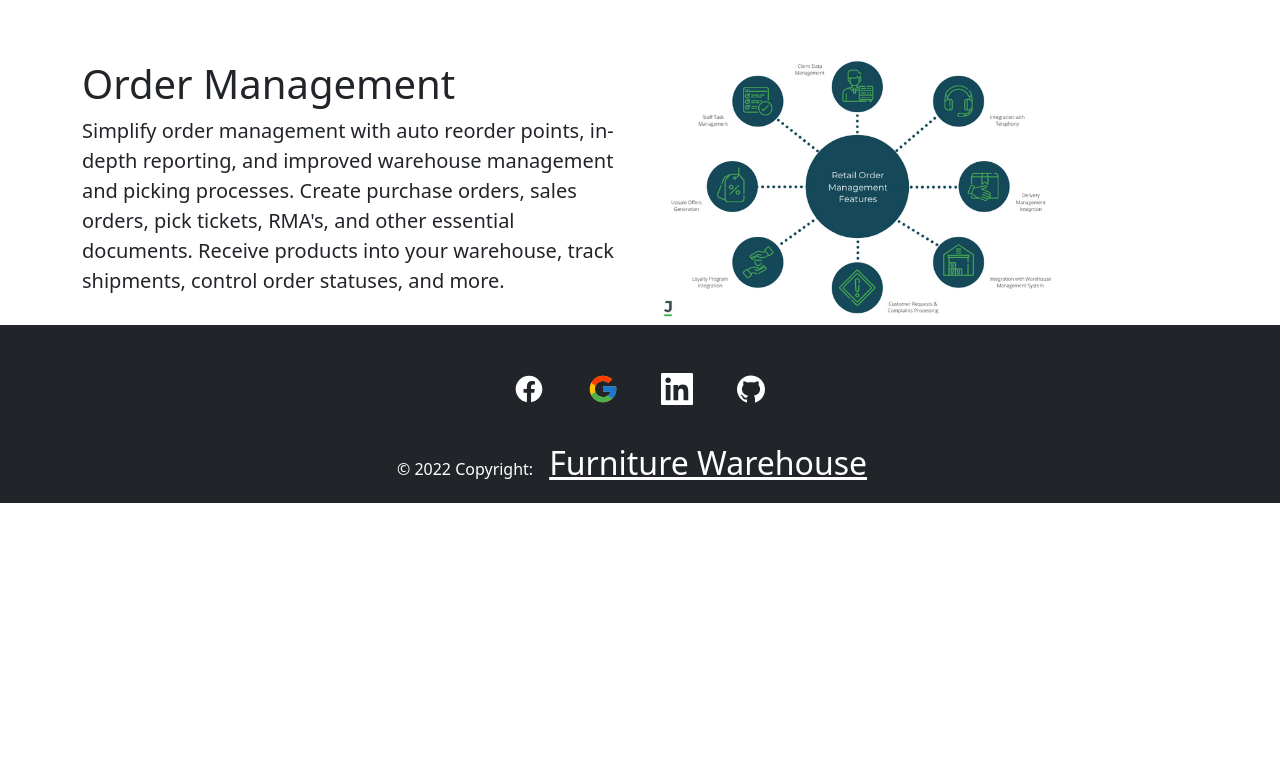
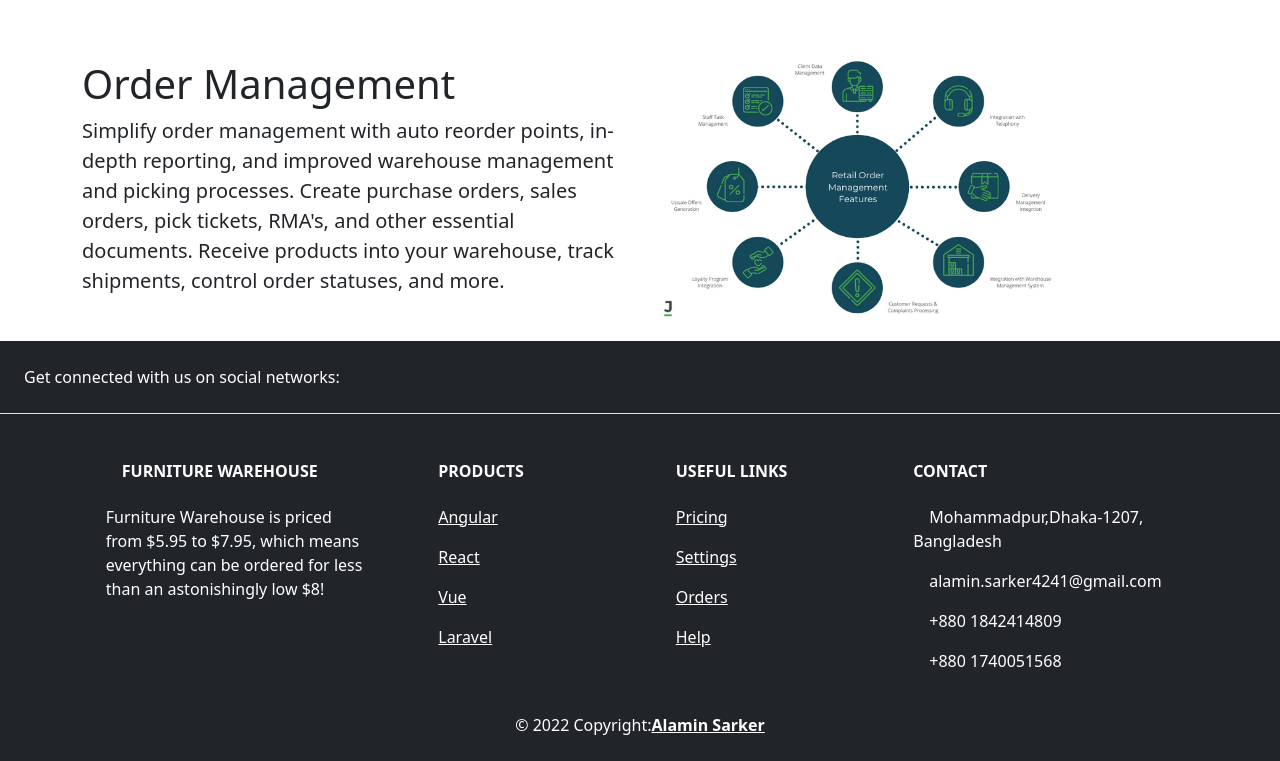
Before and after one commit to AlaminSarkerFRII/Furniture-Warehouse-managements-system, a React (Create React App) app: page / in a window 1280 px wide. Shown: the part 1325-2086 px from the top of the page. Before the commit the page ends 1852 px from the top, so only its background shows below. Built offline with nearby package versions, Linux system fonts and the light colour scheme; no server answers.

Commit message:
added features

```diff
--- a/package.json
+++ b/package.json
@@ -11,7 +11,7 @@
     "react-bootstrap": "^2.3.1",
     "react-dom": "^18.1.0",
     "react-firebase-hooks": "^5.0.3",
-    "react-icons": "^4.3.1",
+    "react-icons": "^4.4.0",
     "react-router-dom": "^6.3.0",
     "react-scripts": "5.0.1",
     "react-toastify": "^8.2.0",
--- a/src/components/Footer/Footer.js
+++ b/src/components/Footer/Footer.js
@@ -8,51 +8,113 @@ import "./Footer.css";
 
 const Footer = () => {
   return (
-    <div id="footer" className="text-center text-white bg-dark">
-      <div className="container pt-4">
-        {/* <!-- Section: Social media --> */}
-        <section className="mb-4">
-          <Link
-            className="btn btn-link btn-floating btn-lg text-white m-1 fs-2"
-            to="/home"
-            data-mdb-ripple-color="white"
-          >
-            <RiFacebookCircleFill />
-          </Link>
-          <Link
-            className="btn btn-link btn-floating btn-lg text-white m-1 fs-2"
-            to="/home"
-            data-mdb-ripple-color="white"
-          >
-            <FcGoogle />
-          </Link>
+    <footer class="text-center text-lg-start bg-dark text-white mt-10">
+      <section
+        class="d-flex justify-content-center justify-content-lg-between p-4 border-bottom"
+      >
+        <div class="me-5 d-none d-lg-block">
+          <span>Get connected with us on social networks:</span>
+        </div>
+        <div>
+          <a href="" class="me-4 text-reset">
+            <i class="fab fa-facebook-f"></i>
+          </a>
+          <a href="" class="me-4 text-reset">
+            <i class="fab fa-twitter"></i>
+          </a>
+          <a href="" class="me-4 text-reset">
+            <i class="fab fa-google"></i>
+          </a>
+          <a href="" class="me-4 text-reset">
+            <i class="fab fa-instagram"></i>
+          </a>
+          <a href="" class="me-4 text-reset">
+            <i class="fab fa-linkedin"></i>
+          </a>
+          <a href="" class="me-4 text-reset">
+            <i class="fab fa-github"></i>
+          </a>
+        </div>
+      </section>
 
-          <Link
-            className="btn btn-link btn-floating btn-lg text-white m-1 fs-2"
-            to="/home"
-            data-mdb-ripple-color="white"
-          >
-            <GrLinkedin></GrLinkedin>
-          </Link>
-          <Link
-            className="btn btn-link btn-floating btn-lg text-white m-1 fs-2"
-            to="/home"
-            data-mdb-ripple-color="white"
-          >
-            <AiFillGithub />
-          </Link>
-          <div
-            className="text-center p-3 "
-            // style="background-color: rgba(0, 0, 0, 0.2);"
-          >
-            © 2022 Copyright:
-            <Link className="text-white fs-2 px-3" to="/">
-              Furniture Warehouse
-            </Link>
+
+      <section class="">
+        <div class="container text-center text-md-start mt-5">
+          <div class="row mt-3">
+            <div class="col-md-3 col-lg-4 col-xl-3 mx-auto mb-4">
+              <h6 class="text-uppercase fw-bold mb-4">
+                <i class="fas fa-gem me-3"></i>Furniture Warehouse
+              </h6>
+              <p>
+              Furniture Warehouse is priced from $5.95 to $7.95, which means everything can be ordered for less than an astonishingly low $8!
+              </p>
+            </div>
+            {/* <!-- Grid column -->
+
+            <!-- Grid column --> */}
+            <div class="col-md-2 col-lg-2 col-xl-2 mx-auto mb-4">
+              <h6 class="text-uppercase fw-bold mb-4">
+                Products
+              </h6>
+              <p>
+                <a href="#!" class="text-reset">Angular</a>
+              </p>
+              <p>
+                <a href="#!" class="text-reset">React</a>
+              </p>
+              <p>
+                <a href="#!" class="text-reset">Vue</a>
+              </p>
+              <p>
+                <a href="#!" class="text-reset">Laravel</a>
+              </p>
+            </div>
+            {/* <!-- Grid column -->
+
+            <!-- Grid column --> */}
+            <div class="col-md-3 col-lg-2 col-xl-2 mx-auto mb-4">
+              <h6 class="text-uppercase fw-bold mb-4">
+                Useful links
+              </h6>
+              <p>
+                <a href="#!" class="text-reset">Pricing</a>
+              </p>
+              <p>
+                <a href="#!" class="text-reset">Settings</a>
+              </p>
+              <p>
+                <a href="#!" class="text-reset">Orders</a>
+              </p>
+              <p>
+                <a href="#!" class="text-reset">Help</a>
+              </p>
+            </div>
+            {/* <!-- Grid column -->
+
+            <!-- Grid column --> */}
+            <div class="col-md-4 col-lg-3 col-xl-3 mx-auto mb-md-0 mb-4">
+              <h6 class="text-uppercase fw-bold mb-4">
+                Contact
+              </h6>
+              <p><i class="fas fa-home me-3"></i> Mohammadpur,Dhaka-1207, Bangladesh </p>
+              <p>
+                <i class="fas fa-envelope me-3"></i>
+                alamin.sarker4241@gmail.com
+              </p>
+              <p><i class="fas fa-phone me-3"></i> +880 1842414809</p>
+              <p><i class="fas fa-print me-3"></i> +880 1740051568</p>
+            </div>
+
           </div>
-        </section>
+
+        </div>
+      </section>
+
+      <div class="text-center p-4">
+        © 2022 Copyright:
+        <a class="text-reset fw-bold" href="https://www.linkedin.com/feed/">Alamin Sarker</a>
       </div>
-    </div>
+    </footer>
   );
 };
 
--- /dev/null
+++ b/src/components/Home/BannerLast/BannarLast.js
@@ -0,0 +1,45 @@
+import React from "react";
+
+const BannarLast = () => {
+  return (
+    <div class="row g-4 bg-light position-relative mb-5 mt-5 col-lg-12 col-sm-6 bg-gray">
+      <form class="col-md-6 mb-md-0 p-md-4">
+        <div class="mb-3">
+          <label for="exampleFormControlInput1" class="form-label">
+            Email address
+          </label>
+          <input
+            type="email"
+            class="form-control"
+            id="exampleFormControlInput1"
+            placeholder="name@example.com"
+          />
+        </div>
+        <div class="mb-3">
+          <label for="exampleFormControlTextarea1" class="form-label">
+            Example textarea
+          </label>
+          <textarea
+            class="form-control"
+            id="exampleFormControlTextarea1"
+            rows="3"
+          ></textarea>
+        </div>
+      </form>
+      <div class="col-md-6 p-4 ps-md-0">
+        <h5 class="mt-0">Get In Touch </h5>
+        <p>
+          Another instance of placeholder content for this other custom
+          component. It is intended to mimic what some real-world content would
+          look like, and we're using it here to give the component a bit of body
+          and size.
+        </p>
+        <a href="#" class="stretched-link">
+          Go somewhere
+        </a>
+      </div>
+    </div>
+  );
+};
+
+export default BannarLast;
--- a/src/components/Home/Home/Home.js
+++ b/src/components/Home/Home/Home.js
@@ -2,6 +2,7 @@ import React from "react";
 import Banner from "../../Banner/Banner";
 import Products from "../../Products/Products";
 import Agents from "../Agents/Agents";
+import BannarLast from "../BannerLast/BannarLast";
 import Management from "../Management/Management";
 
 const Home = () => {
@@ -11,6 +12,7 @@ const Home = () => {
       <Products></Products>
       <Agents></Agents>
       <Management></Management>
+      {/* <BannarLast/> */}
     </div>
   );
 };
--- a/src/components/Home/Management/Management.js
+++ b/src/components/Home/Management/Management.js
@@ -3,7 +3,7 @@ import orderImag from "../../../Assets/order-manage.png";
 
 const Management = () => {
   return (
-    <div className="container">
+    <div className="container mt-5 mb-3">
       <div className="row d-flex justify-content-around align-items-center">
         <div className="col-md-6 col-sm-12">
           <h1>Order Management</h1>
--- a/src/components/ManageProducts/ManageProducts.js
+++ b/src/components/ManageProducts/ManageProducts.js
@@ -43,19 +43,19 @@ const ManageProducts = () => {
   return (
     <div className="container mt-5">
       <h1 className="text-center tex-warning mb-5">
-        Warehouse Inventory Services
+       Manage Warehouse Inventory Services
       </h1>
 
       <div className="row g-4 mb-5">
         {products.map((product) => (
           <div key={product._id} className="col-lg-4 col-md-6 cols-sm-12">
-            <Card>
+            <Card className="card">
               <Card.Img variant="top" src={product.image} />
               <Card.Body className="text-center">
                 <Card.Title>{product.name}</Card.Title>
                 <Card.Text>
                   <p className="text-danger fw-bold ">$ {product.price}</p>
-                  <p className="description">{product.description}</p>
+                  <p className="description">{product.description.slice(0,200)}</p>
                   <p className="fw-bold">Quantity : {product.quantity}</p>
                   <p className="fw-bold">Supplier: {product.supplier}</p>
                 </Card.Text>
--- a/src/components/Products/Products.js
+++ b/src/components/Products/Products.js
@@ -46,21 +46,21 @@ const Products = () => {
   };
 
   return (
-    <div className="container mt-5">
+    <div className="container pt-5">
       <h1 className="text-center tex-warning mb-5">
         Inventory Services {products.length}
       </h1>
 
       <div className="row g-4 mb-5">
-        {products.slice(0, 6).map((product) => (
-          <div key={product._id} className="col-lg-4 col-md-6 col-sm-12">
-            <Card>
-              <Card.Img variant="top" src={product.image} />
+        {products.slice(0, 3).map((product) => (
+          <div key={product._id} gap={3} className="col-lg-4 col-md-6 col-sm-12 shadow-lg">
+            <Card  className="h-25 mx-auto" style={{ width: '18rem' }}>
+              <Card.Img variant="top" className="w-full" src={product.image} />
               <Card.Body className="text-center">
                 <Card.Title>{product.name}</Card.Title>
                 <Card.Text>
                   <p className="text-danger fw-bold ">$ {product.price}</p>
-                  <p className="description">{product.description}</p>
+                  <p className="description">{product.description.slice(0,100)}</p>
                   <p className="fw-bold">Quantity : {product.quantity}</p>
                   <p className="fw-bold">Supplier: {product.supplier}</p>
                 </Card.Text>
```
Also changed, not shown: public/index.html (+13 -6 lines), 1 other file (tests, documents, lock files or other folders).
